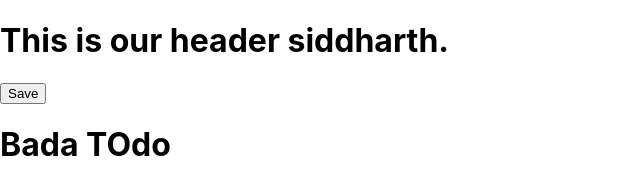
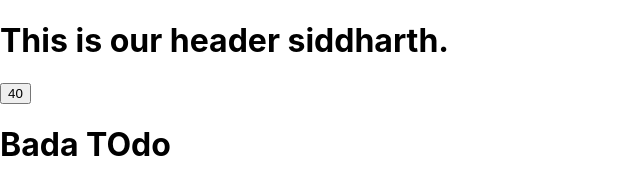
Before and after one commit to siddharthteli/react-hands-on, a React (Create React App) app: page / in a window 1280 px wide. Shown: the top 173 px of the page, without its empty margins (0-640 px from the left). Built offline with nearby package versions, Linux system fonts and the light colour scheme.

Commit message:
Add:State to update button text. Implemented:
Because:

```diff
--- a/src/componenets/Button.js
+++ b/src/componenets/Button.js
@@ -1,11 +1,12 @@
 //This is just a blueprint of button.
 //We can include mutiple of this button .
-
+import { useState } from "react";
 import  PropTypes from "prop-types";
 const Button = ({onAdd}) => {
+    const [message,Po]=useState(40);
 
     return(
-    <button onClick={onAdd}>Save</button>)
+    <button onClick={() =>Po(message+5)}>{message}</button>)
 };
 
 
```
